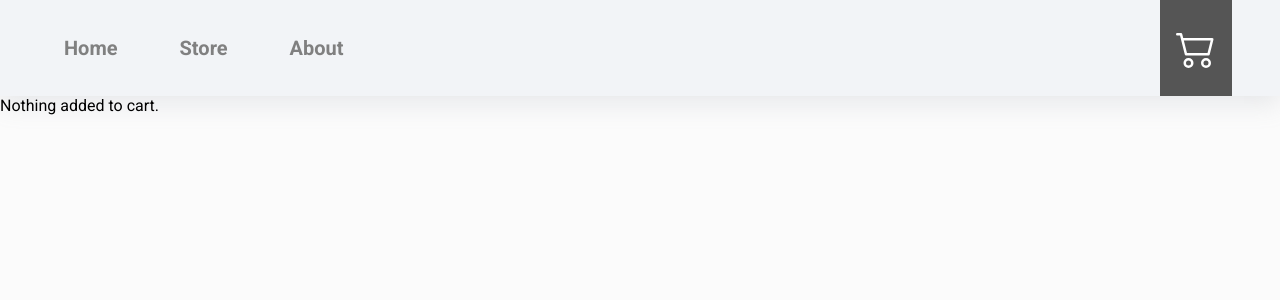
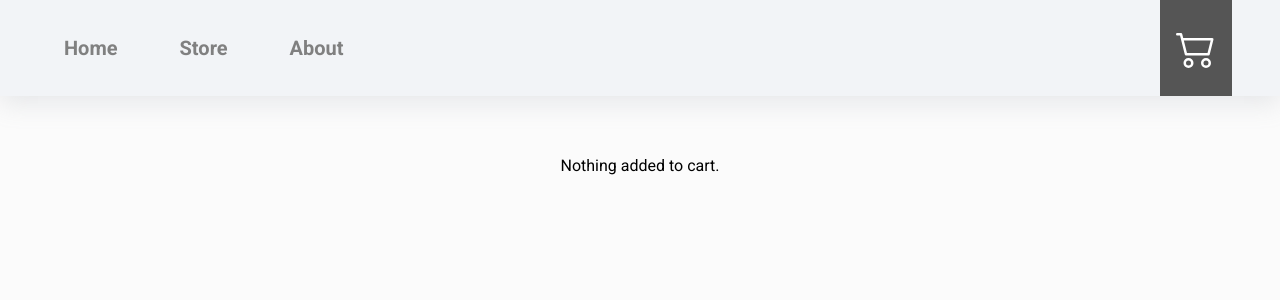
Before and after one commit to d-hardine/shopping-cart-project, a React (Vite) app: page /cart in a window 1280 px wide. Shown: the top 300 px of the page. Built offline with nearby package versions, Linux system fonts and the light colour scheme.

Commit message:
fixed delete button, added styling for empty cart

```diff
--- a/src/components/CartCard.jsx
+++ b/src/components/CartCard.jsx
@@ -80,7 +80,7 @@ export function CartCard({item}) {
                         <button className="cart-decrement-button" onClick={handleDecrement}>-</button>
                         <input type="tel" id="total-products" onKeyDown={handleNonNumericPrevention} min={1} value={item.quantity} onChange={handleChange}/>
                         <button className="cart-increment-button" onClick={handleIncrement}>+</button>
-                        <svg className="cart-delete-button" width="800px" height="800px" viewBox="-2 0 24 24" id="meteor-icon-kit__regular-trash" fill="none" xmlns="http://www.w3.org/2000/svg">
+                        <svg onClick={() => handleDelete(item)} className="cart-delete-button" width="800px" height="800px" viewBox="-2 0 24 24" id="meteor-icon-kit__regular-trash" fill="none" xmlns="http://www.w3.org/2000/svg">
                             <path fillRule="evenodd" clipRule="evenodd" d="M3 21C3 21.5523 3.44772 22 4 22H16C16.5523 22 17 21.5523 17 21V9H3V21zM15 3H17C18.6569 3 20 4.34315 20 6V8C20 8.55229 19.5523 9 19 9V21C19 22.6569 17.6569 24 16 24H4C2.34315 24 1 22.6569 1 21V9C0.44772 9 0 8.55229 0 8V6C0 4.34315 1.34315 3 3 3H5C5 1.34315 6.34315 0 8 0H12C13.6569 0 15 1.34315 15 3zM5 13C5 12.4477 5.44772 12 6 12C6.55228 12 7 12.4477 7 13V18C7 18.5523 6.55228 19 6 19C5.44772 19 5 18.5523 5 18V13zM9 13C9 12.4477 9.4477 12 10 12C10.5523 12 11 12.4477 11 13V18C11 18.5523 10.5523 19 10 19C9.4477 19 9 18.5523 9 18V13zM13 13C13 12.4477 13.4477 12 14 12C14.5523 12 15 12.4477 15 13V18C15 18.5523 14.5523 19 14 19C13.4477 19 13 18.5523 13 18V13zM8 2C7.44772 2 7 2.44772 7 3H13C13 2.44772 12.5523 2 12 2H8zM2 7H18V6C18 5.44772 17.5523 5 17 5H3C2.44772 5 2 5.44772 2 6V7z" fill="#758CA3"/>
                         </svg>
                     </div>
--- a/src/components/LoadingSpinner/LoadingSpinner.css
+++ b/src/components/LoadingSpinner/LoadingSpinner.css
@@ -1,7 +1,6 @@
 .loading-spinner-page {
   height: 100vh;
   position: relative;
-
 }
 
 /*loading spinner*/
--- a/src/pages/Cart.css
+++ b/src/pages/Cart.css
@@ -1,6 +1,15 @@
 .cart-page {
     padding-top: 30px;
     padding-bottom: 30px;
+}
+
+.cart-empty-page {
+  display: flex;
+  flex-direction: column;
+  align-items: center;
+  justify-content: center;
+  width: 100%;
+  padding: 60px;
 }
 
 .cart-summary {
--- a/src/pages/Cart.jsx
+++ b/src/pages/Cart.jsx
@@ -5,7 +5,11 @@ import { CartCard } from "../components/CartCard"
 export default function Cart() {
     const [cart, setCart, checkId, setCheckId, setCartNotification, grandTotal, setGrandTotal] = useOutletContext()
 
-    if(cart.length === 0) return (<div>Nothing added to cart.</div>)
+    if(cart.length === 0) return (
+        <div className="cart-empty-page">
+            <div className="cart-empty-message">Nothing added to cart.</div>
+        </div>
+    )
 
     return (
         <main className="cart-page">
```
